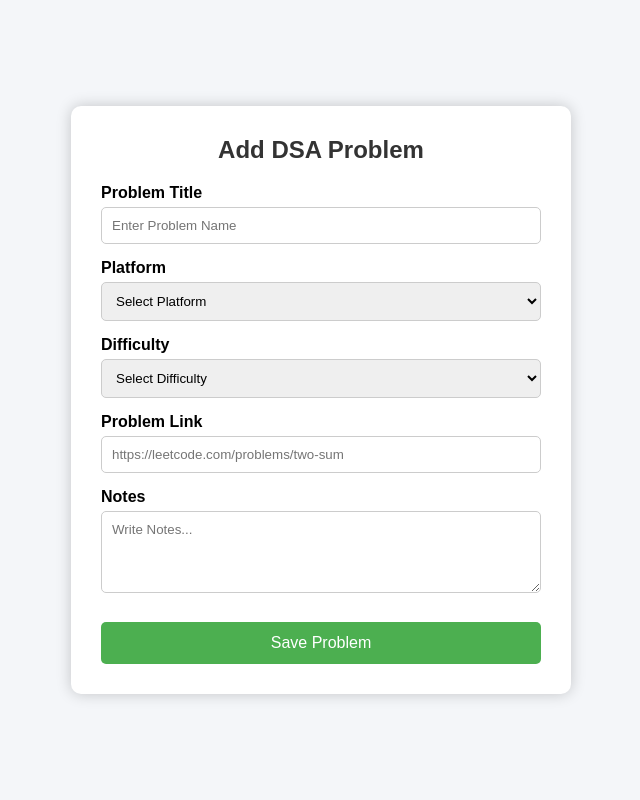
After one commit to TChandana26/dsa_tracker, a Flask app: page /problem/add in a window 1280 px wide. The commit adds this page. Shown: the whole page, without its empty margins (319-959 px from the left). Run offline with Flask 3, Linux system fonts and the light colour scheme.

Commit message:
changed blueprint name of problems to problem

```diff
--- a/app.py
+++ b/app.py
@@ -19,7 +19,8 @@ def base():
 
 @app.route('/dashboard')
 def dashboard():
-   username = 'Guest'
+   print("SESSION DATA:", session)
+   username = session.get('user')
    return render_template('dashboard.html',username=username)
 
 
--- a/models/problem.py
+++ b/models/problem.py
@@ -1,15 +1,40 @@
 from database.database import problem_col
-from flask import Blueprint,render_template , url_for , redirect , request
+from flask import Blueprint, render_template, request, redirect, url_for
 
-problems_bp = Blueprint('problems', __name__, url_prefix='/problems')
+# Blueprint
+problems_bp = Blueprint(
+    'problem',
+    __name__,
+    url_prefix='/problem'
+)
 
+# ---------------- Add Problem ----------------
+@problems_bp.route('/add', methods=['GET', 'POST'])
+def add_problem():
 
-@problems_bp.route('/add',methods=['GET','POST'])
-def add_problem():
     if request.method == 'POST':
         title = request.form['title']
         platform = request.form['platform']
         difficulty = request.form['difficulty']
-        problem_col.insert_one({'title':title,'platform':platform,'difficulty':difficulty})
-        return redirect(url_for('dashboard'))
-    return render_template('dashboard.html')
+
+        problem_col.insert_one({
+            'title': title,
+            'platform': platform,
+            'difficulty': difficulty
+        })
+
+        return redirect(url_for('problem.view_problem'))
+
+    return render_template('problem.html')
+
+
+# ---------------- View Problems ----------------
+@problems_bp.route('/view', methods=['GET'])
+def view_problem():
+
+    problems = list(problem_col.find())
+
+    return render_template(
+        'view_problem.html',
+        problems=problems
+    )
--- a/models/user.py
+++ b/models/user.py
@@ -16,7 +16,6 @@ def login():
         user = user_col.find_one({'username' : username})
         if user and check_password_hash(user['password'],password):
             session['user'] = username
-            print(username,password)
             return redirect(url_for('dashboard'))
         else:
             return "Invalid Details"
--- a/static/style2.css
+++ b/static/style2.css
@@ -111,7 +111,7 @@ tbody tr:hover {
 
 a {
     text-decoration: none;
-    color: #2563eb;
+    color: #f6f7f9;
 }
 
 a:hover {
--- a/static/style3.css
+++ b/static/style3.css
@@ -11,8 +11,6 @@ h2, h4 {
     font-weight: 600;
     color: #343a40;
 }
-
-
 
 
 /* Welcome Section */
--- a/templates/base.html
+++ b/templates/base.html
@@ -31,7 +31,7 @@
 
     <!-- Footer -->
     <footer>
-        <p>&copy; 2026 My Website</p>
+        <p> 2026 My Website</p>
     </footer>
 
     <!-- JavaScript Files -->
--- /dev/null
+++ b/templates/problem.html
@@ -0,0 +1,144 @@
+<!DOCTYPE html>
+<html lang="en">
+<head>
+    <meta charset="UTF-8">
+    <meta name="viewport" content="width=device-width, initial-scale=1.0">
+    <title>Add Problem</title>
+
+    <style>
+
+        *{
+            margin:0;
+            padding:0;
+            box-sizing:border-box;
+            font-family:Arial, Helvetica, sans-serif;
+        }
+
+        body{
+            background:#f4f6f9;
+            display:flex;
+            justify-content:center;
+            align-items:center;
+            height:100vh;
+        }
+
+        .container{
+            width:500px;
+            background:white;
+            padding:30px;
+            border-radius:10px;
+            box-shadow:0px 0px 15px rgba(0,0,0,.2);
+        }
+
+        h2{
+            text-align:center;
+            margin-bottom:20px;
+            color:#333;
+        }
+
+        label{
+            font-weight:bold;
+            display:block;
+            margin-top:15px;
+        }
+
+        input,
+        select,
+        textarea{
+            width:100%;
+            padding:10px;
+            margin-top:5px;
+            border:1px solid #ccc;
+            border-radius:5px;
+        }
+
+        button{
+            width:100%;
+            margin-top:25px;
+            padding:12px;
+            background:#4CAF50;
+            color:white;
+            border:none;
+            border-radius:5px;
+            cursor:pointer;
+            font-size:16px;
+        }
+
+        button:hover{
+            background:#388E3C;
+        }
+
+    </style>
+
+</head>
+<body>
+
+<div class="container">
+
+<h2>Add DSA Problem</h2>
+
+<form method="POST" action="{{ url_for('problem.add_problem') }}">
+
+<label>Problem Title</label>
+<input
+type="text"
+name="title"
+placeholder="Enter Problem Name"
+required>
+
+<label>Platform</label>
+
+<select name="platform" required>
+
+<option value="">Select Platform</option>
+
+<option>LeetCode</option>
+
+<option>CodeChef</option>
+
+<option>Codeforces</option>
+
+<option>GeeksforGeeks</option>
+
+<option>HackerRank</option>
+
+</select>
+
+<label>Difficulty</label>
+
+<select name="difficulty" required>
+
+<option value="">Select Difficulty</option>
+
+<option>Easy</option>
+
+<option>Medium</option>
+
+<option>Hard</option>
+
+</select>
+
+<label>Problem Link</label>
+
+<input
+type="url"
+name="link"
+placeholder="https://leetcode.com/problems/two-sum">
+
+<label>Notes</label>
+
+<textarea
+name="notes"
+rows="4"
+placeholder="Write Notes..."></textarea>
+
+<button type="submit">
+Save Problem
+</button>
+
+</form>
+
+</div>
+
+</body>
+</html>
```
Also changed, not shown: templates/dashboard.html (+19 -90 lines), 1 other file.
